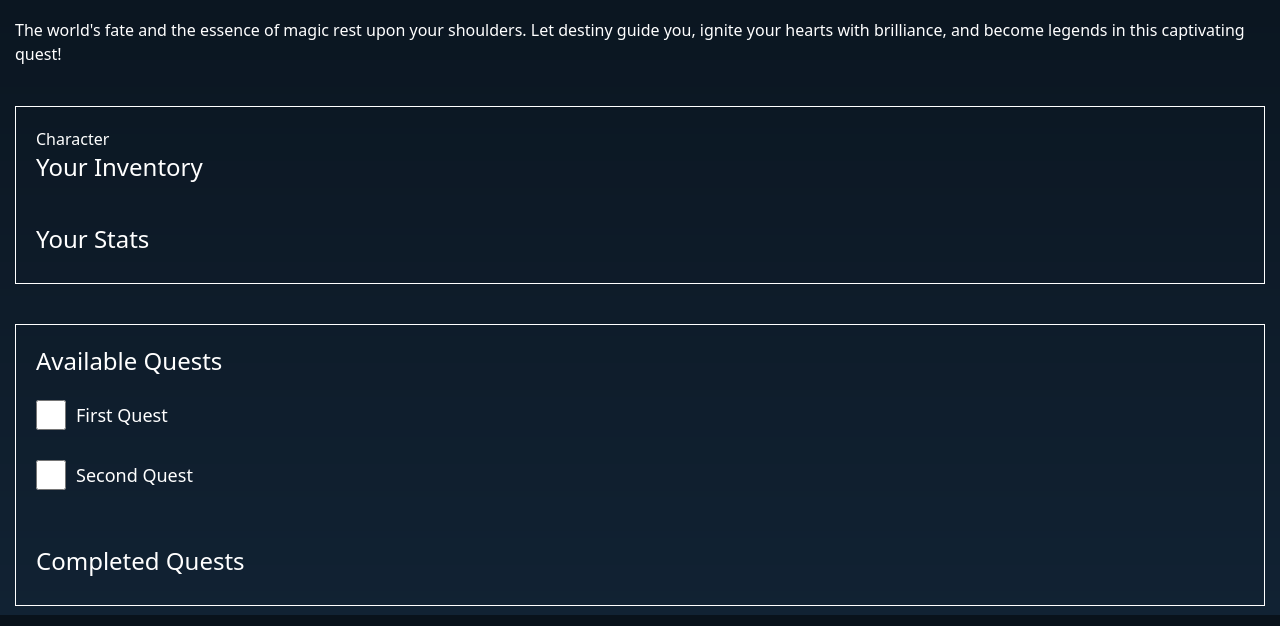
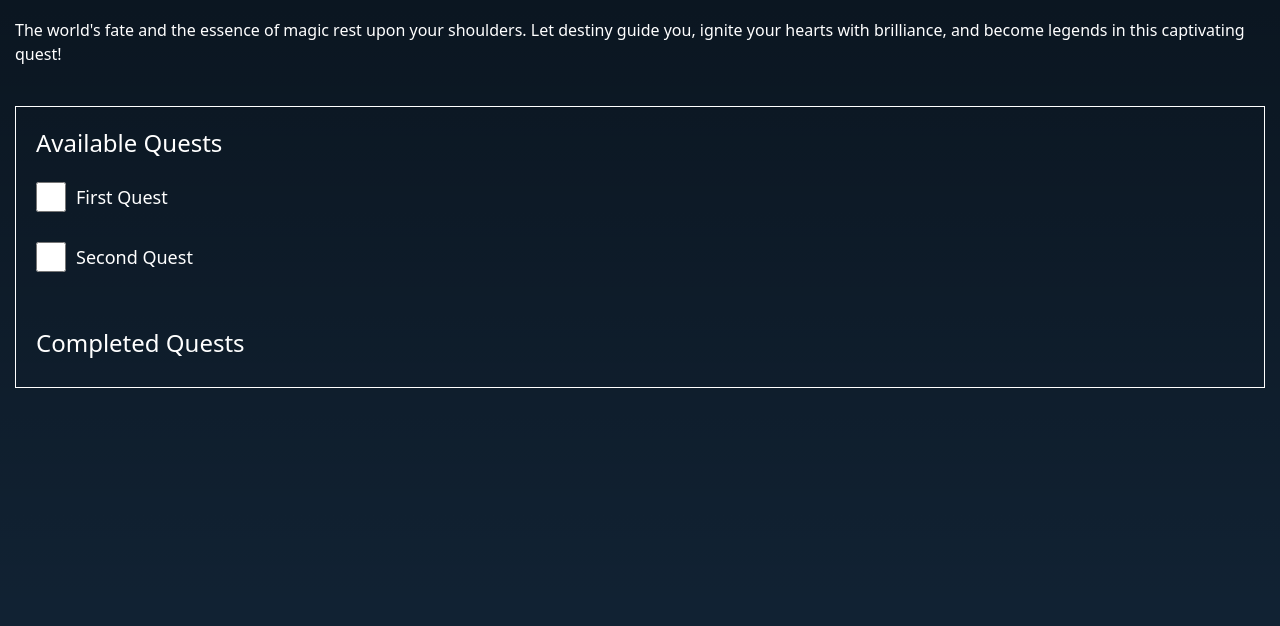
Before and after one commit to jeffreyruoss/jquest, a website: page index.html in a window 1280 px wide. Both pictures are taken after typing "Sample" into the empty fields and a click on the button "Start Questing". Shown: the part 185-811 px from the top of the page. Drawn offline with nearby package versions, Linux system fonts and the light colour scheme; no server answers.

Commit message:
Make app work with api

```diff
--- a/app.js
+++ b/app.js
@@ -10,6 +10,9 @@ const container = document.querySelector('main.container');
 const messageDisplay = document.querySelector('#messages');
 const fireworkContainers = document.querySelectorAll('.firework-container');
 
+// connect to the API
+const API_ENDPOINT = 'https://data.rarepepes.com/items/jquest_quests';
+
 function welcomeUser(userName) {
     form.style.display = 'none';
 }
@@ -19,6 +22,7 @@ function displayMessage(index) {
 }
 
 function createQuest(quest) {
+    // console.log(quest);
     const questItem = document.createElement('li');
     const checkBox = document.createElement('input');
     checkBox.type = 'checkbox';
@@ -29,7 +33,7 @@ function createQuest(quest) {
 
     questItem.appendChild(checkBox);
     questItem.appendChild(questTitle);
-
+    console.log(quest.completed)
     quest.completed ? completedQuests.appendChild(questItem) : questList.appendChild(questItem);
 }
 
@@ -57,7 +61,7 @@ function loadQuestsFromLocalStorage() {
         }
         welcomeUser(data.userName);
         data.quests.forEach((quest, index) => {
-            createQuest(quest.title, quest.completed, index);
+            // createQuest(quest.title, quest.completed, index);
         });
         if (data.quests.some(quest => quest.completed)) {
             displayMessage(2);
@@ -140,8 +144,7 @@ document.addEventListener('DOMContentLoaded', function() {
 });
 
 
-// connect to the API
-const API_ENDPOINT = 'https://data.rarepepes.com/items/jquest_quests';
+
 
 window.onload = function() {
     console.log('onload we load all quests from the API');
@@ -150,7 +153,6 @@ window.onload = function() {
     .then(data => {
         const questsContainer = document.querySelector('.quests-container');
 
-      // Iterate over each quest in the response
         // Iterate over each quest in the response
         data.data.forEach((quest, index) => {
             createQuest(quest);
--- a/css/style.css
+++ b/css/style.css
@@ -190,4 +190,5 @@ button {
 
 .bordered {
   border: 1px solid #fff;
+  overflow: auto;
 }
--- a/index.html
+++ b/index.html
@@ -28,14 +28,14 @@
           Start Questing
         </button>
       </form>
-      <div class="p-5 mt-10 avatar-container bordered">
+      <div class="p-5 mt-10 avatar-container bordered hidden">
         <h1>Character</h1>
         <h2 class="text-2xl mb-2">Your Inventory</h2>
         <ul id="inventory-list"></ul>
         <h2 class="text-2xl mt-10 mb-2">Your Stats</h2>
         <ul id="avatar-stats"></ul>
       </div>
-      <div class="p-5 mt-10 quests-container bordered">
+      <div class="p-5 mt-10 quests-container bordered hidden">
         <h2 class="text-2xl mb-2">Available Quests</h2>
         <ul id="quest-list"></ul>
         <h2 class="text-2xl mt-10 mb-2">Completed Quests</h2>
```
Lines whose indentation alone changed are shown as unchanged.
